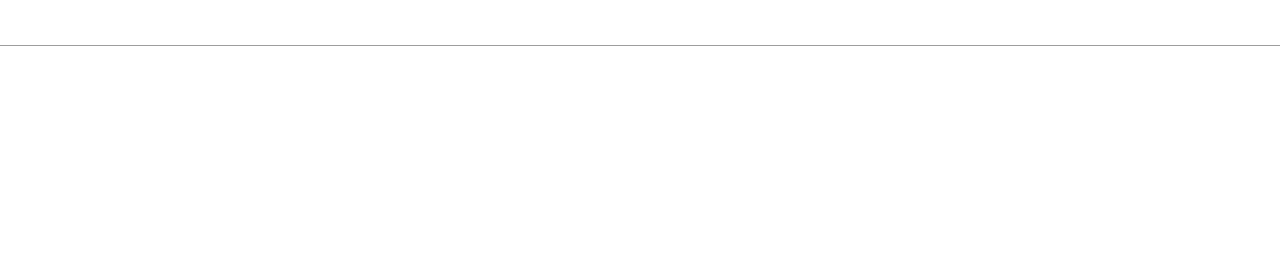
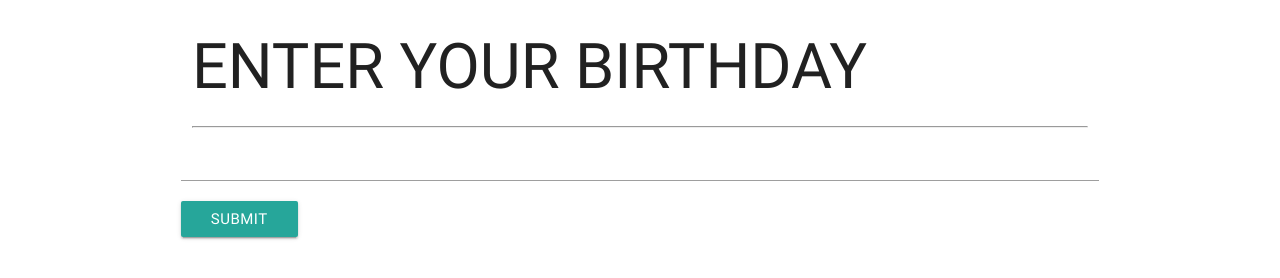
Before and after one commit to BullThistle/cosmos-calculator, a website: page index.html in a window 1280 px wide. Drawn offline with nearby package versions, Linux system fonts and the light colour scheme.

Commit message:
create birthday form

```diff
--- /dev/null
+++ b/css/styles.css
@@ -0,0 +1,3 @@
+body{
+  background-image: url('http://www.popastro.com/images/news/2014Q2AprMay15.png');
+}
--- a/index.html
+++ b/index.html
@@ -9,7 +9,20 @@
     <title>Cosmos Calculator</title>
   </head>
   <body>
-    <input type="text" class="datepicker">
+    <div class="container">
+      <div class="jumbotron">
+        <h1>ENTER YOUR BIRTHDAY</h1>
+        <hr>
+      </div>
+      <div class="row">
+        <div class="col-sm-6">
+          <form class="date-submit">
+            <input type="date" class="datepicker">
+            <button class="btn" type="submit" name="button">Submit</button>
+          </form>
+        </div>
+      </div>
+    </div>
     <p id="numberOut"></p>
   </body>
 </html>
--- a/package.json
+++ b/package.json
@@ -37,6 +37,7 @@
   },
   "dependencies": {
     "browserify-istanbul": "^2.0.0",
+    "js-datepicker": "^2.1.3",
     "materialize": "^1.0.0",
     "materialize-css": "^0.100.2"
   }
--- a/spec/calc-spec.js
+++ b/spec/calc-spec.js
@@ -50,8 +50,11 @@ describe('earthToJupiter', function () {
 });
 
 describe('lifeExpectency', function () {
-  it('should return 320.22', function () {
+  it('should return life expectancy based on region', function () {
     let calc = new Calc(27);
+    let calc2 = new Calc(85);
     expect(calc.lifeExpectency('United States')).toEqual(52);
+    expect(calc.lifeExpectency('Mexico')).toEqual(49);
+    expect(calc2.lifeExpectency('United States')).toEqual(-6);
   });
 });
```
Also changed, not shown: build/js/app.js, 2 other files.
